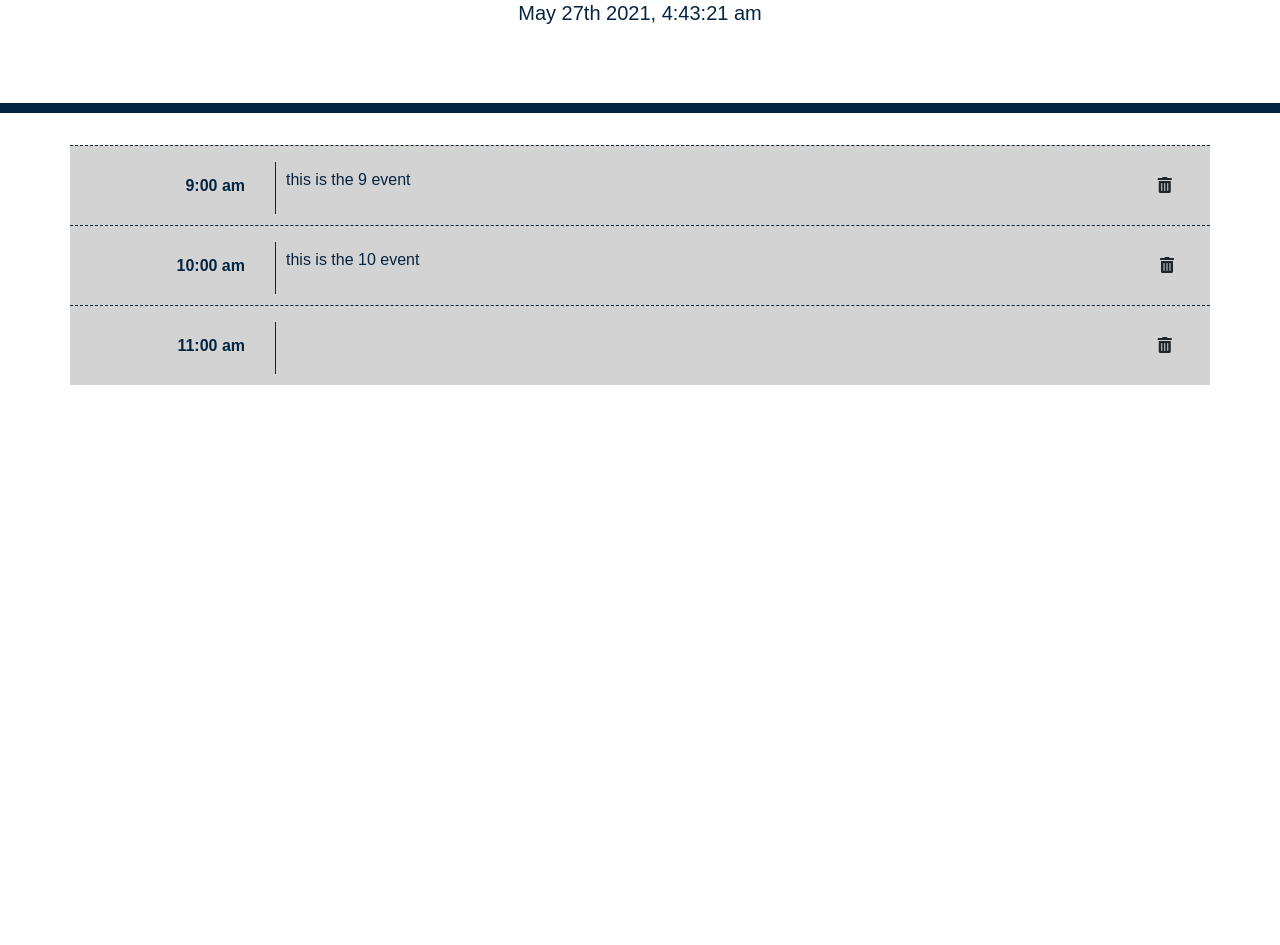
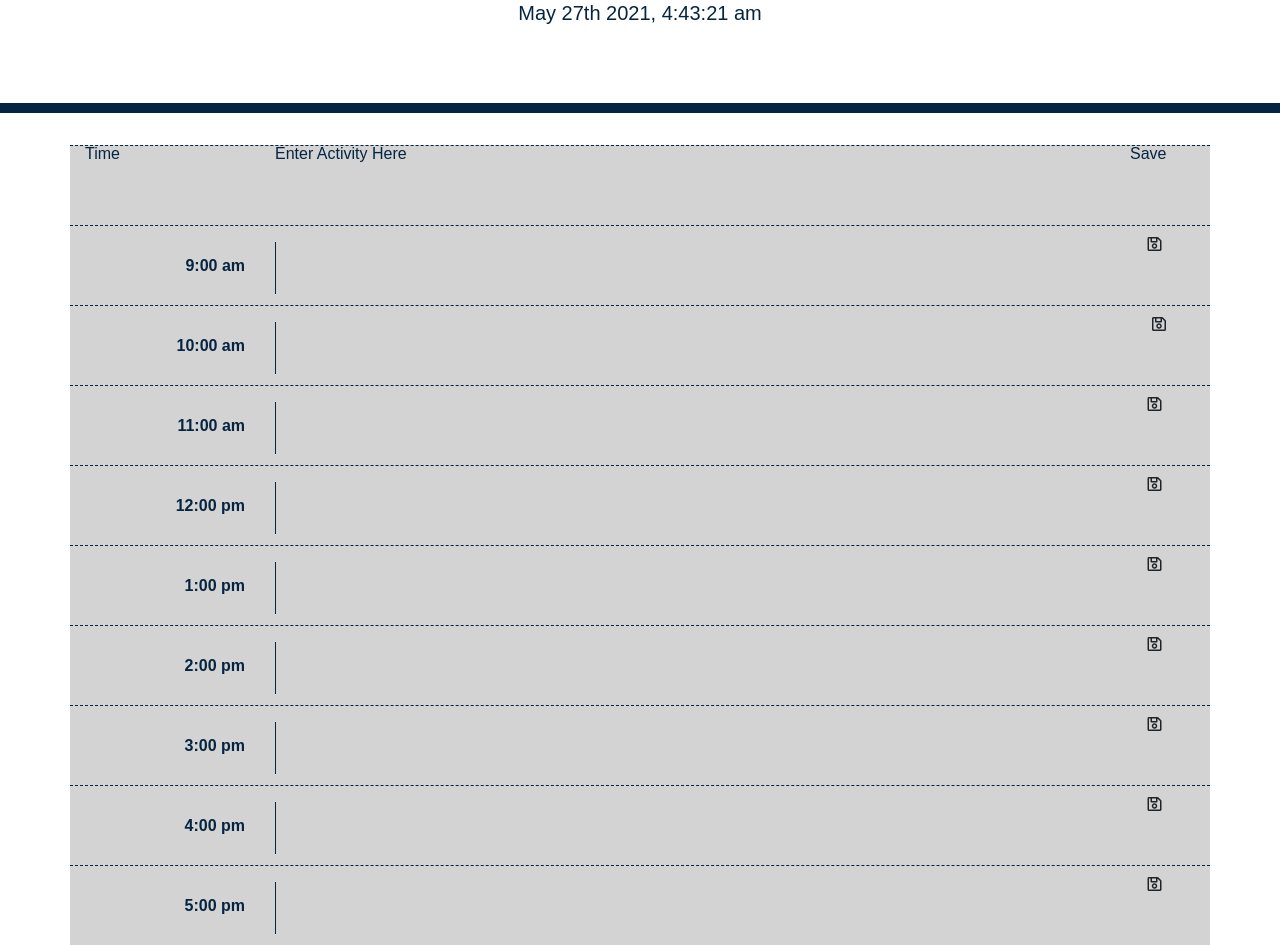
Before and after one commit to rmoatman/Roatman_Work_Day_Scheduler, a plain HTML site: page index.html in a window 1280 px wide. Shown: the part 191-1136 px from the top of the page. Before the commit the page ends 800 px from the top, so only its background shows below. Drawn offline with nearby package versions, Linux system fonts and the light colour scheme.

Commit message:
Added save and store functionality to planner

```diff
--- a/index.html
+++ b/index.html
@@ -26,144 +26,91 @@
     <header class="jumbotron">
       <h1 class="display-3">Work Day Scheduler</h1>
       <p class="lead">A simple calendar app for scheduling your work day</p>
-      <p id="currentDay" class="lead"></p> <!-- This is where JavaScript places a live date/time banner -->
+      <!-- This is where JavaScript places a live date/time banner (see line 98 script.js) -->
+      <p id="currentDay" class="lead"></p>
     </header>
 
+    <div class="container">
+      <!-- Class "row" is used to prioritize the rows by color -->
+      <!-- ID "heading" is used to style the headings-->
+      <!-- ID "r*" is used as an identifer to .addclass "past", "present", and "future" in comparetest() -->
+      <!-- Class "time" is used to align the row titles -->
+      <!-- ID "event#" are used to create variables to move textcontent in and out of the textarea in loadPage() and upadateCalendarArray ()-->
+      <!-- Class "sav" is used to style the third column in the div container -->
+      <!-- Class "btn" is used to style the button icon -->
+      <!-- ID "savbtn#" is reserved for future coding that will allow the save of one updated hour at a time (instead of saving them all at once) -->
 
+        <div class="row" id="heading">
+          <div class="col-lg-2">Time</div>
+          <div class="col-lg-9">Enter Activity Here</div>
+          <div class="col-lg-1">Save</div>
+        </div>
 
-    <div class="container">
-      <div class="row">
-        <div class="col-lg-2 time" id="nine" >9:00 am</div>
-        <div class="col-lg-9"> <textarea id="event9">this is the 9 event</textarea></div>
-        <div class="col-lg-1 del"> <button class="btn"><i class="fas fa-trash-alt"></i></button></div>
-      </div>
+        <div class="row" id="rnine">
+          <div class="col-lg-2 time">9:00 am</div>
+          <div class="col-lg-9"> <textarea id="event09"></textarea></div>
+          <div class="col-lg-1 sav"> <button class="btn" id="savbtn09"><i class="far fa-save"></i></button></div>
+        </div>
 
-      <div class="row"  id="10">
-        <div class="col-lg-2 time" id="ten">10:00 am</div>
-        <div class="col-lg-9"> <textarea id="event10">this is the 10 event</textarea></div>
-        <div class="col-lg-1 del"> <button class="btn del"> <i class="fas fa-trash-alt"></i></button></div>
-      </div>
+        <div class="row"  id="rten">
+          <div class="col-lg-2 time">10:00 am</div>
+          <div class="col-lg-9"> <textarea id="event10"></textarea></div>
+          <div class="col-lg-1 sav"> <button class="btn" id="savbtn10"> <i class="far fa-save"></i></button></div>
+        </div>
 
-      <div class="row" id="11">
-        <div class="col-lg-2 time" id="eleven">11:00 am</div>
-        <div class="col-lg-9"> <textarea id="event11"></textarea></div>
-        <div class="col-lg-1 del"> <button class="btn del"><i class="fas fa-trash-alt"></i></button></div>
-      </div>
+        <div class="row" id="releven">
+          <div class="col-lg-2 time">11:00 am</div>
+          <div class="col-lg-9"> <textarea id="event11"></textarea></div>
+          <div class="col-lg-1 sav"> <button class="btn" id="savbtn11"><i class="far fa-save"></i></button></div>
+        </div>
 
+        <div class="row" id="rtwelve">
+          <div class="col-lg-2 time">12:00 pm</div>
+          <div class="col-lg-9"> <textarea id="event12"></textarea></div>
+          <div class="col-lg-1 sav"> <button class="btn" id="savbtn12"><i class="far fa-save"></i></button></div>
+        </div>
 
+        <div class="row" id="rone">
+          <div class="col-lg-2 time">1:00 pm</div>
+          <div class="col-lg-9"> <textarea id="event13"></textarea></div>
+          <div class="col-lg-1 sav"> <button class="btn" id="savbtn13"><i class="far fa-save"></i></button></div>
+        </div>
 
+        <div class="row" id="rtwo">
+          <div class="col-lg-2 time">2:00 pm</div>
+          <div class="col-lg-9"> <textarea id="event14"></textarea></div>
+          <div class="col-lg-1 sav"> <button class="btn" id="savbtn14"><i class="far fa-save"></i></button></div>
+        </div>
 
+        <div class="row" id="rthree">
+          <div class="col-lg-2 time">3:00 pm</div>
+          <div class="col-lg-9"> <textarea id="event15"></textarea></div>
+          <div class="col-lg-1 sav"> <button class="btn" id="savbtn15"><i class="far fa-save"></i></button></div>
+        </div>
 
+        <div class="row" id="rfour">
+          <div class="col-lg-2 time">4:00 pm</div>
+          <div class="col-lg-9"> <textarea id="event16"></textarea></div>
+          <div class="col-lg-1 sav"> <button class="btn" id="savbtn16"><i class="far fa-save"></i></button></div>
+        </div>
 
+        <div class="row" id="rfive">
+          <div class="col-lg-2 time">5:00 pm</div>
+          <div class="col-lg-9"> <textarea id="event17"></textarea></div>
+          <div class="col-lg-1 sav"> <button class="btn" id="savbtn17"><i class="far fa-save"></i></button></div>
+        </div>
 
     </div>
-
-
-
-
-
-
-
+    <!-- end of div class = "container" -->
 
     <script src="https://cdnjs.cloudflare.com/ajax/libs/jquery/3.2.1/jquery.min.js"></script>
     <script src="https://cdnjs.cloudflare.com/ajax/libs/moment.js/2.24.0/moment.min.js"></script>
     <script src="./Assets/script.js"></script>
+
   </body>
+
 </html>
 
-<!-- Last Revised 5/25/21 -->
+<!-- Last Revised 5/27/21 -->
 <!-- Raemarie Oatman raemarie.oatman@gmail.com -->
 <!-- Homework Week 5 - 05 Third-Party APIs: Work Day Scheduler -->
-
-
-<!-- <table class="table table-light thread-dark table-hover">
-  <thead>
-    <tr>
-      <th scope="col" id="timcolhead">Time</th>
-      <th scope="col" id="evecolhead">Event</th>
-      <th scope="col" id="delcolhead">Delete</th>
-    </tr>
-  </thead>
-  <tbody>
-
-    <tr id="row9am">
-      <th scope="row" id="timcol">9:00 am</th>
-      <td form class="form-inline"  id="event9">
-        <input type="text" class="form-control col-md-12">
-      </td>
-      <td id="delcol"> <button class="btn" id="del9am"><i class="fas fa-trash-alt"></i></button></td>
-    </tr>
-
-    <tr>
-      <th scope="row" id="timcol">10:00 am</th>
-      <td id="row10am"
-        <form class="form-inline">
-        <input type="text" class="form-control col-md-12">
-      </td>
-      <td id="delcol"><i class="fas fa-trash-alt"></i></td>
-    </tr>
-
-    <tr>
-      <th scope="row" id="timcol">11:00 am</th>
-      <td id="row11am"
-        <form class="form-inline">
-        <input type="text" class="form-control col-md-12">
-      </td>
-      <td id="delcol"><i class="fas fa-trash-alt"></i></td>
-    </tr>
-
-    <tr>
-      <th scope="row" id="timcol">12:00 pm</th>
-      <td id="row12pm"
-        <form class="form-inline">
-        <input type="text" class="form-control col-md-12">
-      </td>
-      <td id="delcol"><i class="fas fa-trash-alt"></i></td>
-    </tr>
-
-    <tr>
-      <th scope="row" id="timcol">1:00pm</th>
-      <td id="row13pm"
-        <form class="form-inline">
-        <input type="text" class="form-control col-md-12">
-      </td>
-      <td id="delcol"><i class="fas fa-trash-alt"></i></td>
-    </tr>
-
-    <tr>
-      <th scope="row" id="timcol">2:00 pm</th>
-      <td id="row14pm"
-        <form class="form-inline">
-        <input type="text" class="form-control col-md-12">
-      </td>
-      <td id="delcol"><i class="fas fa-trash-alt"></i></td>
-    </tr>
-
-    <tr>
-      <th scope="row" id="timcol">3:00 pm</th>
-      <td id="row15pm"
-        <form class="form-inline">
-        <input type="text" class="form-control col-md-12">
-      </td>
-      <td id="delcol"><i class="fas fa-trash-alt"></i></td>
-    </tr>
-
-    <tr>
-      <th scope="row" id="timcol">4:00 pm</th>
-      <td id="row16pm"
-        <form class="form-inline">
-        <input type="text" class="form-control col-md-12">
-      </td>
-      <td id="delcol"><i class="fas fa-trash-alt"></i></td>
-    </tr>
-
-    <tr>
-      <th scope="row" id="timcol">5:00 pm</th>
-      <td id="row17pm"
-        <form class="form-inline">
-        <input type="text" class="form-control col-md-12">
-      </td>
-      <td id="delcol"><i class="fas fa-trash-alt"></i></td>
-    </tr> -->
-<!--   </tbody>
-</table> -->
```
